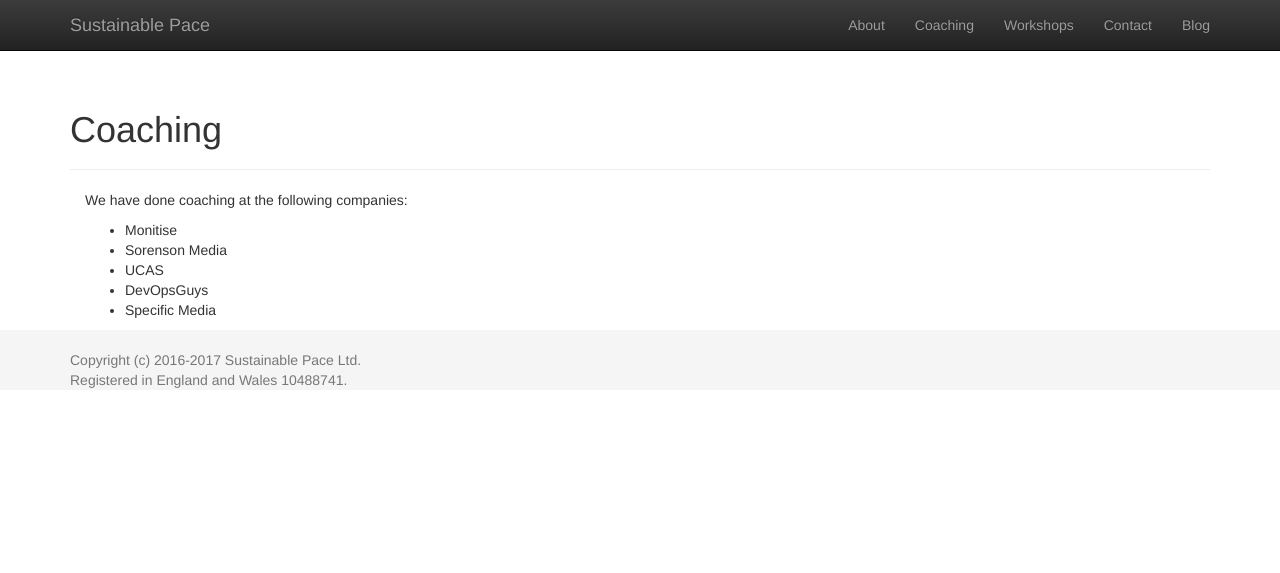
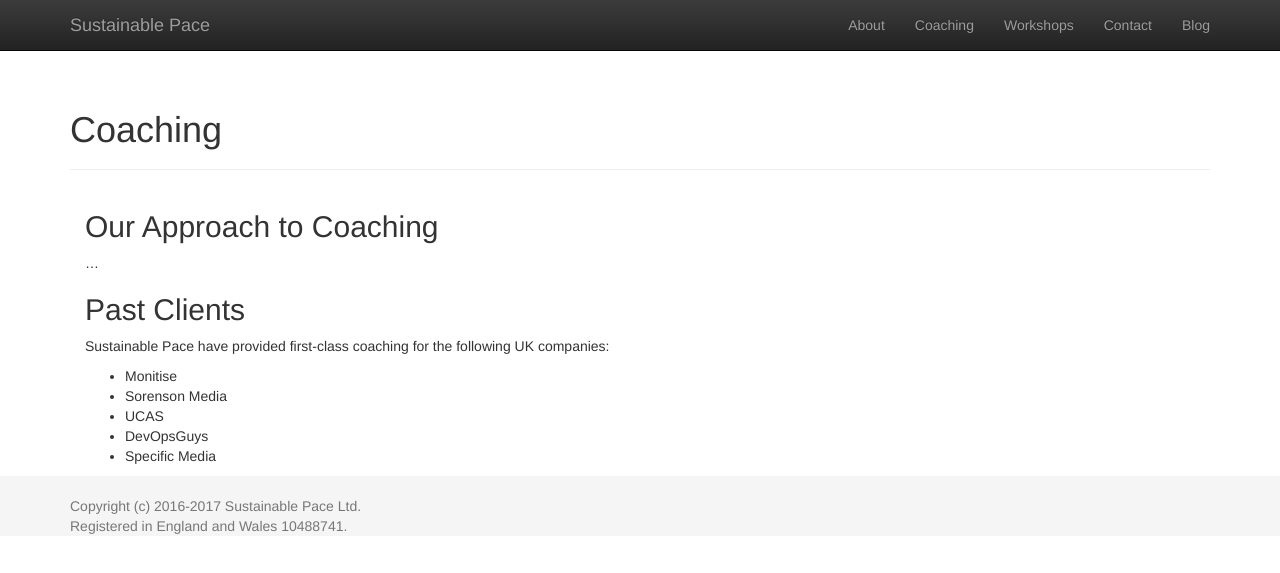
Before and after one commit to seize-the-dave/sustainable-pace, a Jekyll site: the page built from coaching.md, in a window 1280 px wide. Shown: the top 573 px of the page. Built offline with Jekyll 4.4.1, drawn with Linux system fonts in a browser that asks for light colours; nearby versions of some CDN libraries.

Commit message:
Update coaching.md

```diff
--- a/coaching.md
+++ b/coaching.md
@@ -4,7 +4,13 @@
 layout: page
 ---
 
-We have done coaching at the following companies:
+## Our Approach to Coaching
+
+...
+
+## Past Clients
+
+Sustainable Pace have provided first-class coaching for the following UK companies:
 
 - Monitise
 - Sorenson Media
```
